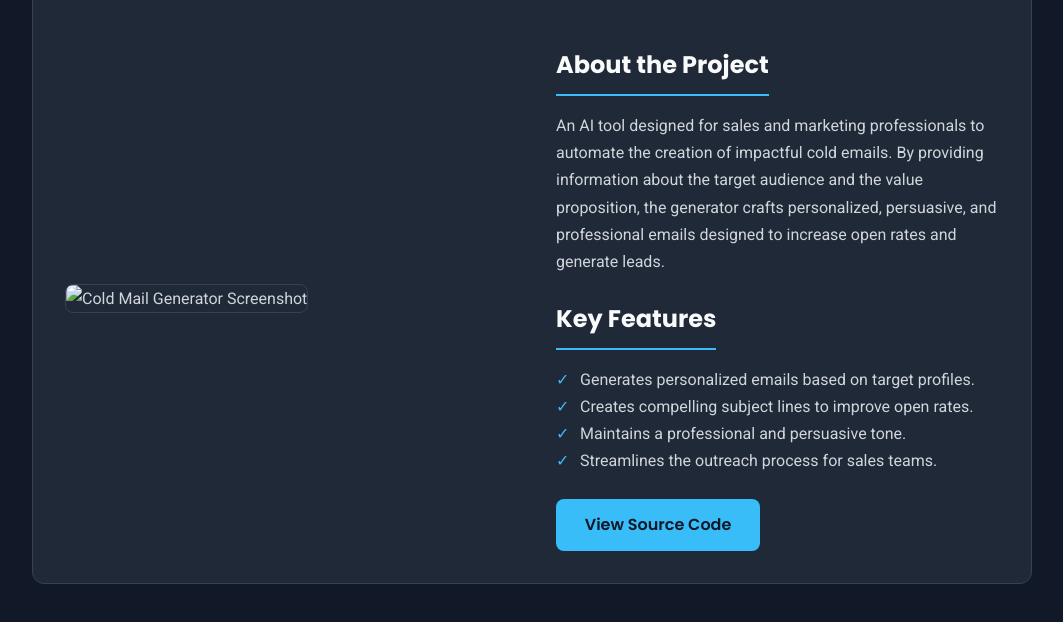
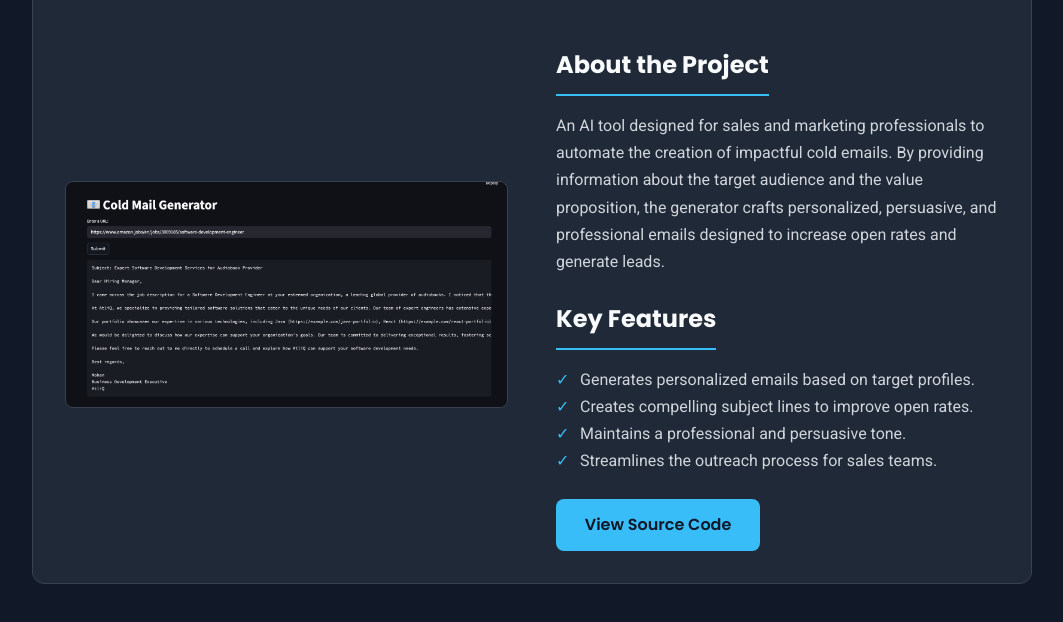
Before and after one commit to sahilraj87083/PortFolio, a plain HTML site: page project_pages/coldmail_generator.html in a window 1280 px wide. Shown: the part 228-850 px from the top of the page, without its empty margins (108-1171 px from the left). Drawn offline with Linux system fonts and the light colour scheme; the site is published under a folder, as on GitHub Pages, so addresses that start at the root find nothing.

Commit message:
fixed the live issue

```diff
--- a/project_pages/coldmail_generator.html
+++ b/project_pages/coldmail_generator.html
@@ -17,7 +17,7 @@
     </header>
     <main class="project-content">
       <div class="project-image">
-        <img src="/assets/CMG.png" alt="Cold Mail Generator Screenshot">
+        <img src="../assets/CMG.png" alt="Cold Mail Generator Screenshot">
       </div>
       <div class="project-info">
         <h2>About the Project</h2>
--- a/script.js
+++ b/script.js
@@ -1,3 +1,4 @@
+
 document.addEventListener('DOMContentLoaded', function () {
 
   // --- THEME SWITCHER LOGIC ---
```
